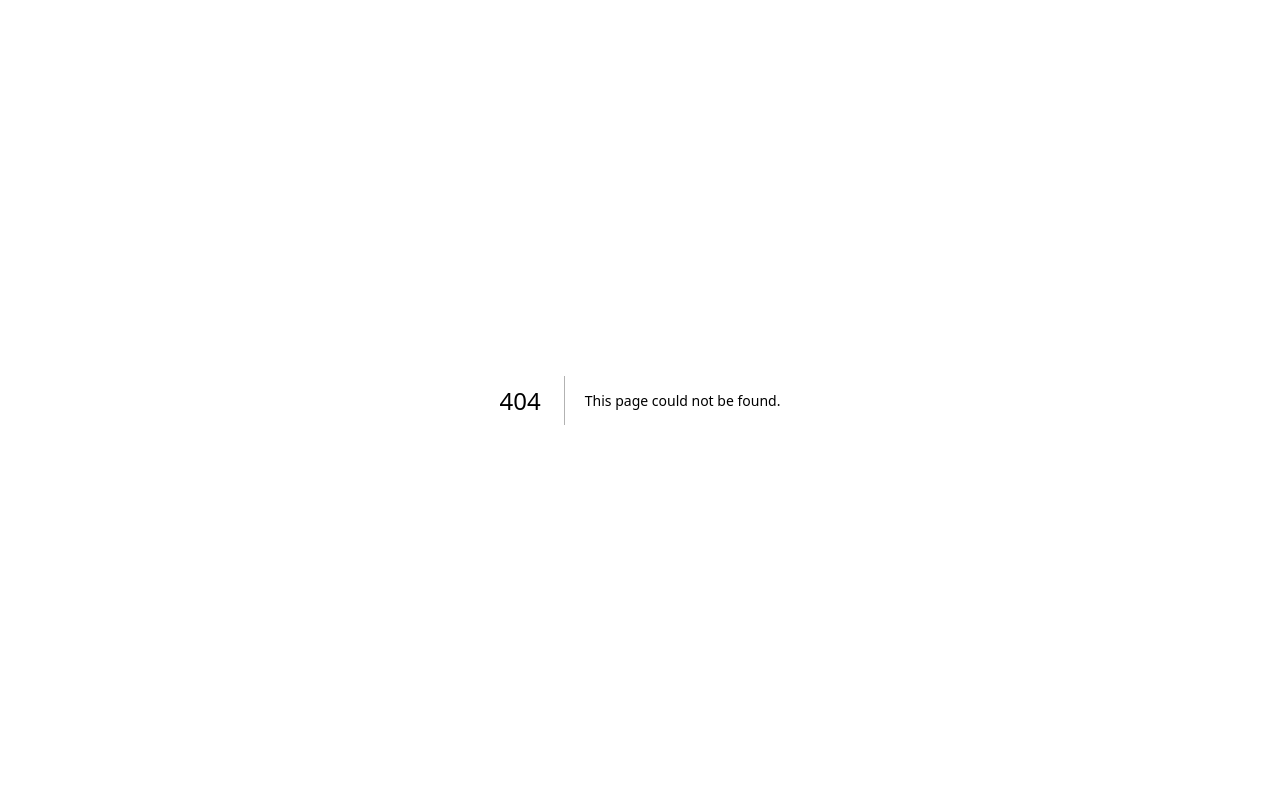
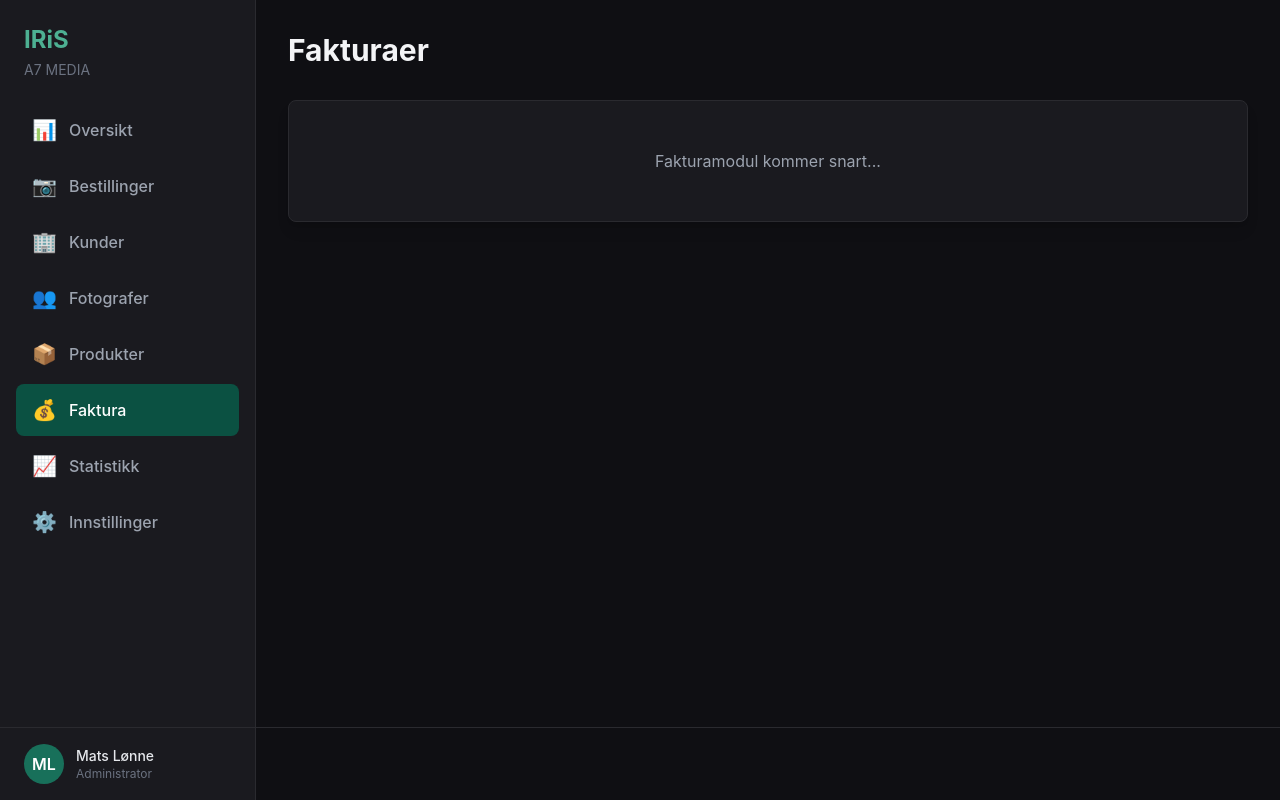
Before and after one commit to A7MEDIAno/iris-app, a Next.js app: page /invoices in a window 1280 px wide. Before the commit this address had no page. Built offline with nearby package versions, Linux system fonts and the light colour scheme.

Commit message:
Fix analytics API and add invoices placeholder

```diff
--- /dev/null
+++ b/src/app/(dashboard)/invoices/page.tsx
@@ -0,0 +1,10 @@
+export default function InvoicesPage() {
+  return (
+    <div>
+      <h1 className="text-3xl font-bold text-gray-100 mb-8">Fakturaer</h1>
+      <div className="bg-dark-900 rounded-lg border border-dark-800 shadow-lg p-12 text-center">
+        <p className="text-gray-400">Fakturamodul kommer snart...</p>
+      </div>
+    </div>
+  )
+}
```
